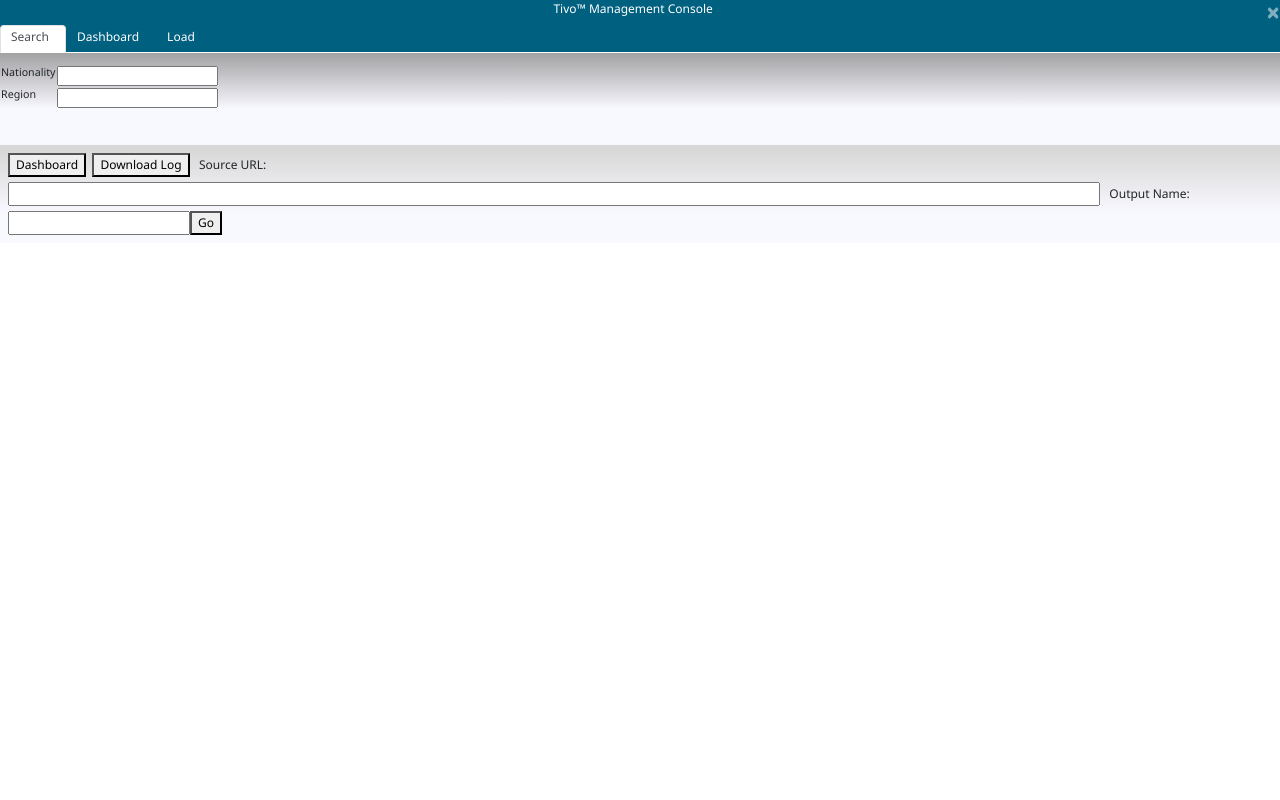
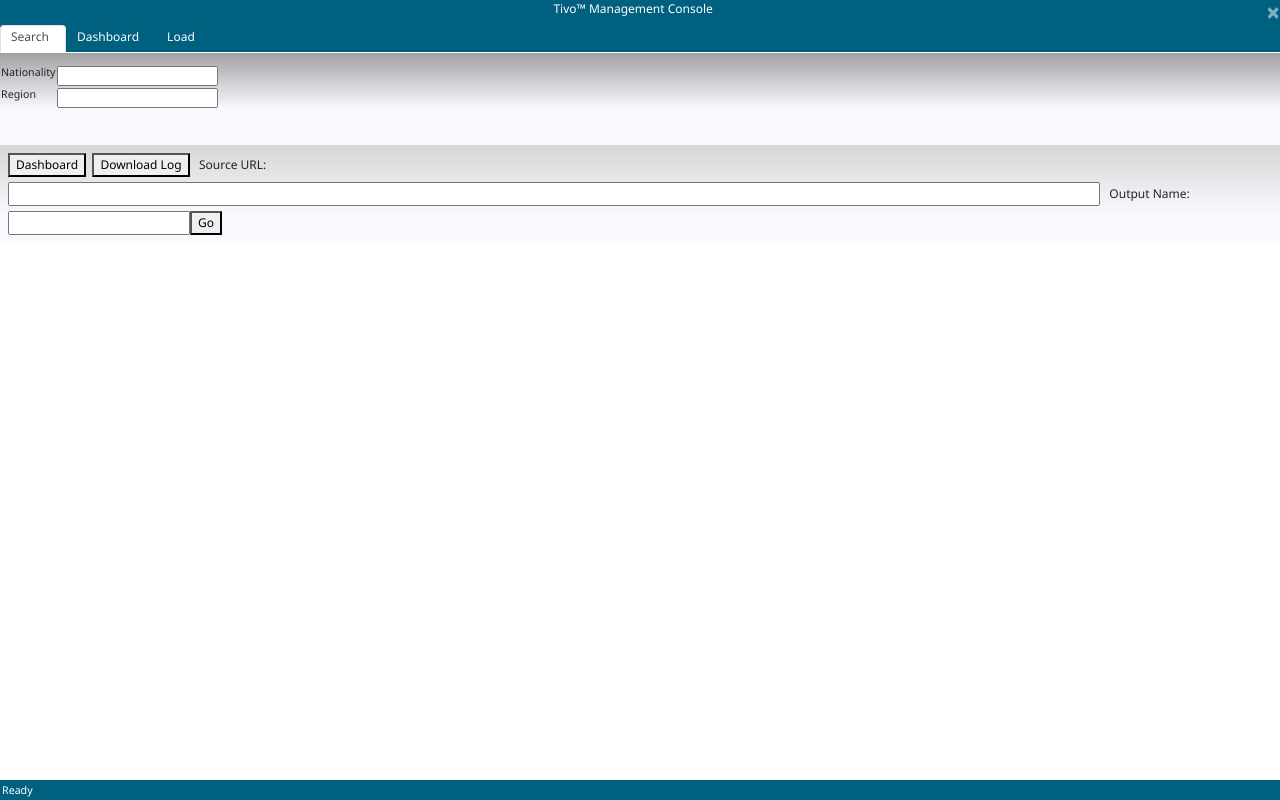
Before and after one commit to raheal/tivo-web, an Angular app: page / in a window 1280 px wide. Built offline with nearby package versions, Linux system fonts and the light colour scheme.

Commit message:
new changes

```diff
--- a/src/app/app.component.html
+++ b/src/app/app.component.html
@@ -1,3 +1,4 @@
 <!--The content below is only a placeholder and can be replaced.-->
 <app-header></app-header>
 <router-outlet></router-outlet>
+<app-footer></app-footer>
--- a/src/app/app.module.ts
+++ b/src/app/app.module.ts
@@ -9,6 +9,7 @@
 import { HistoryComponent } from './history/history.component';
 import { ActiveComponent } from './active/active.component';
 import  {HttpClientModule} from '@angular/common/http';
+import { FooterComponent } from './footer/footer.component';
 
 @NgModule({
   declarations: [
@@ -17,7 +18,8 @@
     NavbarComponent,
     DownloadComponent,
     HistoryComponent,
-    ActiveComponent
+    ActiveComponent,
+    FooterComponent
   ],
   imports: [
     BrowserModule,
--- /dev/null
+++ b/src/app/footer/footer.component.css
@@ -0,0 +1,12 @@
+.footer {
+    position: fixed;
+    left: 0;
+    bottom: 0;
+    width: 100%;
+    background-color: #006080;
+    color: white;
+    font-size: 8pt;
+    font-family: Segoe UI;
+    padding: 2px;
+
+}
--- /dev/null
+++ b/src/app/footer/footer.component.html
@@ -0,0 +1,3 @@
+<div class="footer">
+  Ready
+</div>
--- /dev/null
+++ b/src/app/footer/footer.component.ts
@@ -0,0 +1,15 @@
+import { Component, OnInit } from '@angular/core';
+
+@Component({
+  selector: 'app-footer',
+  templateUrl: './footer.component.html',
+  styleUrls: ['./footer.component.css']
+})
+export class FooterComponent implements OnInit {
+
+  constructor() { }
+
+  ngOnInit() {
+  }
+
+}
--- a/src/app/history/history.component.html
+++ b/src/app/history/history.component.html
@@ -1,3 +1,5 @@
+
+
 <table class="table table-bordered table-sm">
     <thead>
       <tr>
```
Also changed, not shown: src/app/history/history.component.css (line endings or trailing spaces), 1 other file (tests, documents, lock files or other folders).
